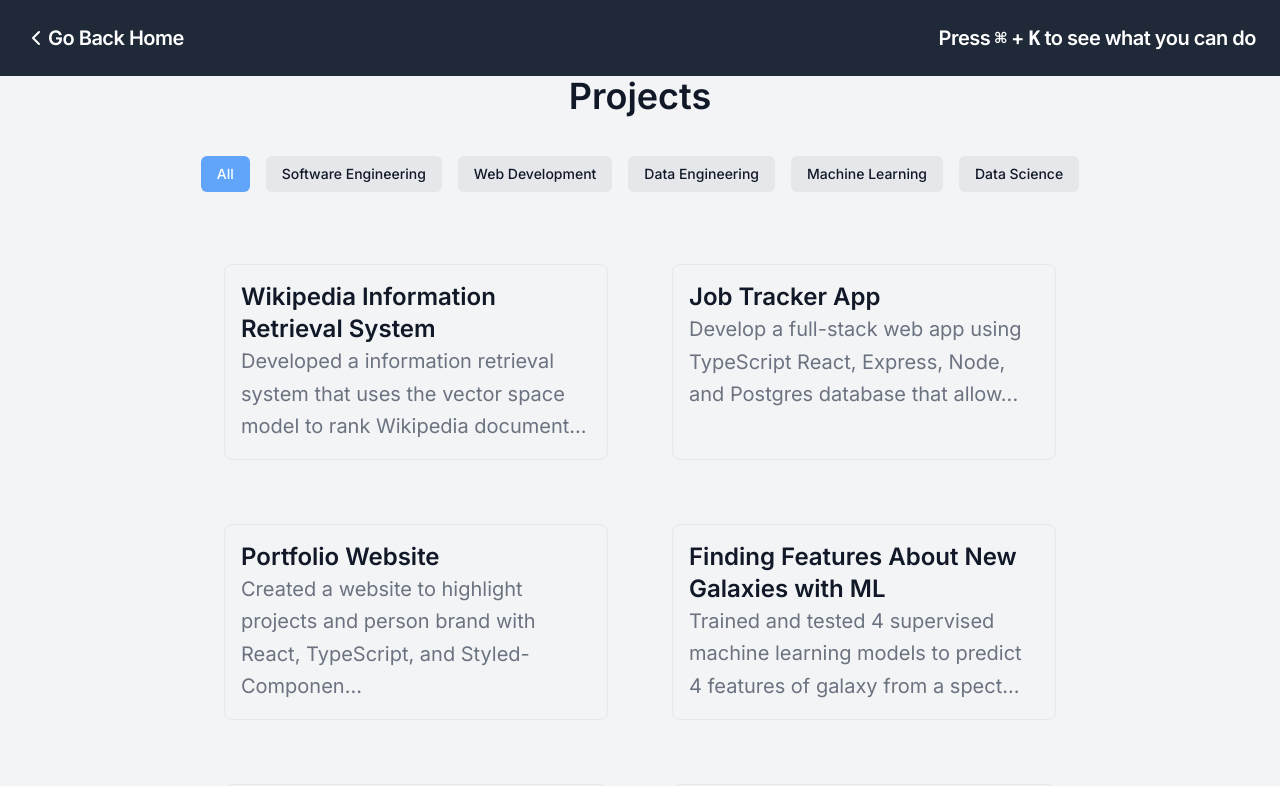
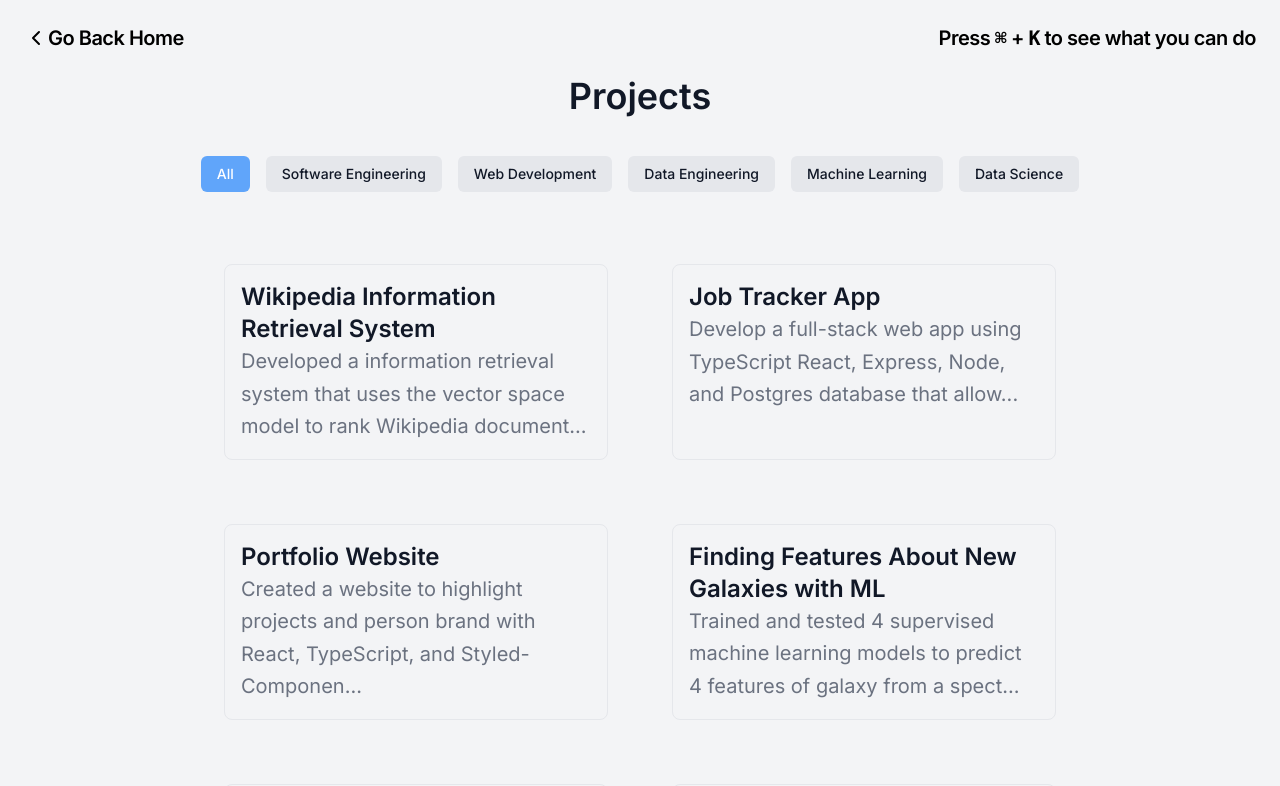
Before and after one commit to 112523chen/112523chen-website, a Next.js app: page /projects in a window 1280 px wide. Shown: the top 786 px of the page. Built offline with nearby package versions, Linux system fonts and the light colour scheme.

Commit message:
style(): update style for component and page

```diff
--- a/src/app/projects/page.tsx
+++ b/src/app/projects/page.tsx
@@ -121,7 +121,7 @@ const ProjectsPage = () => {
       <h1 className="pb-8 text-center text-4xl font-semibold text-gray-900 dark:text-gray-50">
         Projects
       </h1>
-      <div className="mb-8 flex w-screen flex-wrap justify-center">
+      <div className="mx-4 mb-8 flex flex-wrap justify-center">
         {Object.values(TopicType).map((topic: TopicType) => (
           <button
             key={topic}
--- a/src/components/Navbar.tsx
+++ b/src/components/Navbar.tsx
@@ -4,17 +4,17 @@ import { ChevronLeft } from "lucide-react";
 
 const Navbar = () => {
   return (
-    <nav className="hidden flex-wrap items-center justify-between bg-gray-800 p-6 md:flex">
-      <li className="mr-6 flex flex-shrink-0 items-center text-white">
+    <nav className="hidden flex-wrap items-center justify-between p-6 md:flex dark:bg-gray-800">
+      <li className="mr-6 flex flex-shrink-0 items-center text-xl font-semibold tracking-tight text-black dark:text-white">
         <Link href="/" className="flex items-center">
           <ChevronLeft />
-          <span className="text-xl font-semibold tracking-tight">
+          <span className="text-xl font-semibold tracking-tight text-black dark:text-white">
             Go Back Home
           </span>
         </Link>
       </li>
       <li className="flex flex-shrink-0 items-center">
-        <p className="text-xl font-semibold tracking-tight text-white">
+        <p className="text-xl font-semibold tracking-tight text-black dark:text-white">
           Press <kbd>⌘</kbd> + <kbd>K</kbd> to see what you can do
         </p>
       </li>
```
